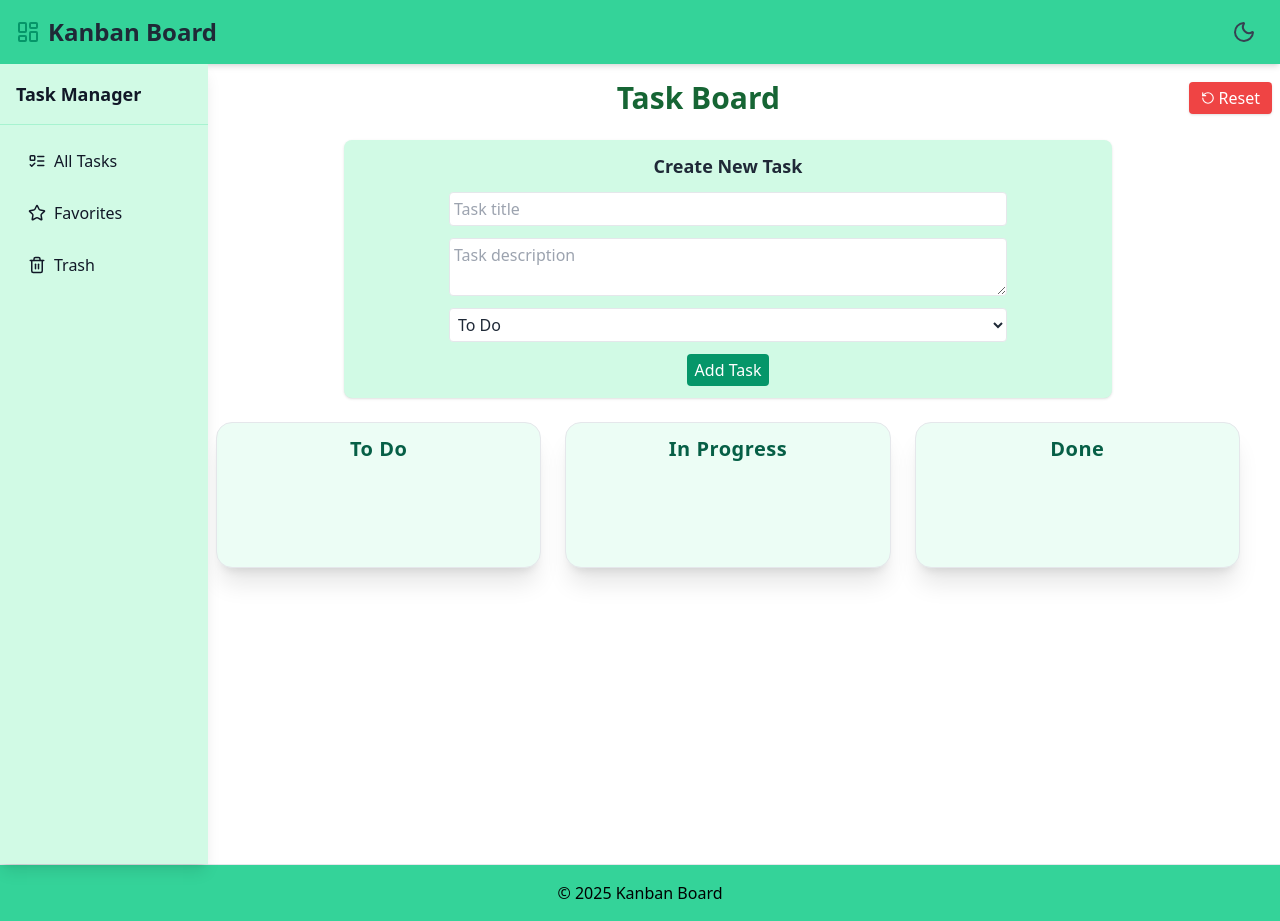
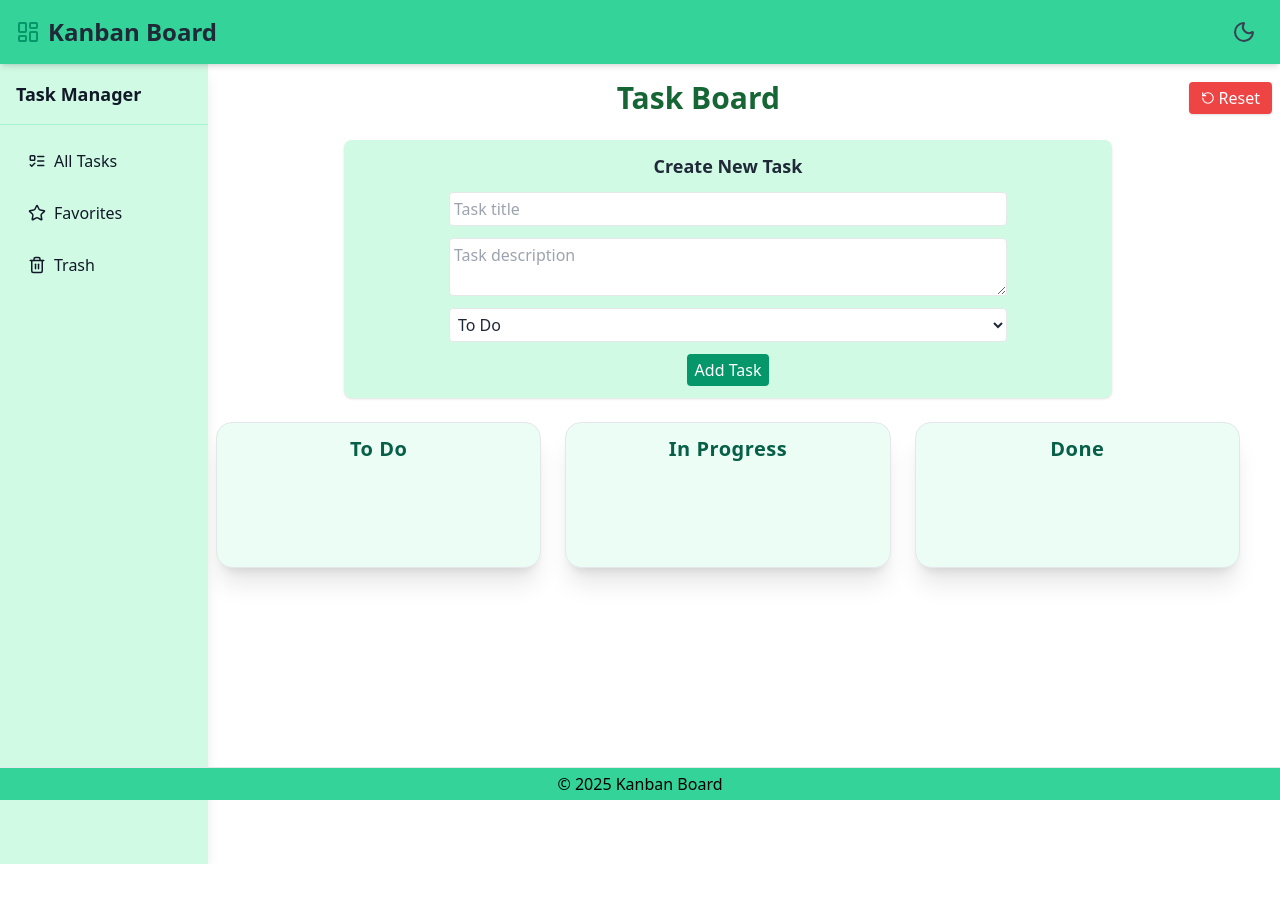
Before and after one commit to loganathanramsaran/Kanban_Board_APK, a React (Vite) app: page / in a window 1280 px wide. After the commit the page ends 864 px from the top, so only its background shows below. Built offline with nearby package versions, Linux system fonts and the light colour scheme; the HTML template or start-up script is replaced by a standard one.

Commit message:
refactor: adjust header and footer positioning, update sidebar styles for improved layout

```diff
--- a/src/App.jsx
+++ b/src/App.jsx
@@ -109,7 +109,7 @@ function App() {
 
   return (
     <div className="min-h-screen bg-mint-light dark:bg-gray-900 transition-colors duration-300">
-      <header className="flex justify-between items-center px-4 py-3 shadow-md bg-emerald-400 dark:bg-gray-800">
+      <header className="flex fixed left-0 right-0 top-0 z-50 justify-between items-center px-4 py-3 shadow-md bg-emerald-400 dark:bg-gray-800">
         <div className="flex items-center gap-2 text-gray-800 dark:text-white">
           <LayoutDashboard className="w-6 h-6 text-emerald-600 dark:text-emerald-400" />
           <h1 className="text-2xl font-bold">Kanban Board</h1>
@@ -129,12 +129,12 @@ function App() {
         </div>
       </header>
 
-      <div className="flex">
+      <div className="flex pt-16">
         <Sidebar onSelect={handleSidebarSelect} open={sidebarOpen} setOpen={setSidebarOpen} />
         <main className="w-full mx-auto min-h-screen">{renderView()}</main>
       </div>
 
-      <footer className="bg-emerald-400 text-center dark:bg-gray-900 dark:text-gray-400 py-4 border-t border-gray-200 dark:border-gray-700">
+      <footer className="bg-emerald-400 text-center fixed bottom-0 left-0 right-0 dark:bg-gray-900 dark:text-gray-400 py-1 border-t border-gray-200 dark:border-gray-700 ">
         &copy; {new Date().getFullYear()} Kanban Board
       </footer>
     </div>
--- a/src/components/Sidebar.jsx
+++ b/src/components/Sidebar.jsx
@@ -28,8 +28,8 @@ export default function Sidebar({ onSelect }) {
     <div className="sidebar">
       <button
         onClick={toggleSidebar}
-        className=" z-50 bg-emerald-600 hover:bg-emerald-700 text-white p-2 rounded-lg
-        shadow-md transition lg:hidden ml-2 mt-4"
+        className=" z-20 bg-emerald-600 hover:bg-emerald-700 text-white p-2 rounded-lg
+        shadow-md transition lg:hidden ml-2 mt-4 scroll:-0 fixed lg:static"
         aria-label="Toggle sidebar"
       >
         {open ? <X size={20} /> : <Menu size={20} />}
@@ -46,7 +46,7 @@ export default function Sidebar({ onSelect }) {
       {/* Sidebar */}
       <aside
         ref={sidebarRef}
-        className={`fixed top-0 left-0 min-h-full w-52 bg-emerald-100 dark:bg-gray-900 text-gray-900
+        className={`fixed top-0 left-0 min-h-screen w-52 bg-emerald-100 dark:bg-gray-900 text-gray-900
             dark:text-white shadow-lg transform transition-transform duration-300 ease-in-out
             z-50 ${open ? "translate-x-0" : "-translate-x-full"}
             lg:translate-x-0 lg:static lg:block`}
```
